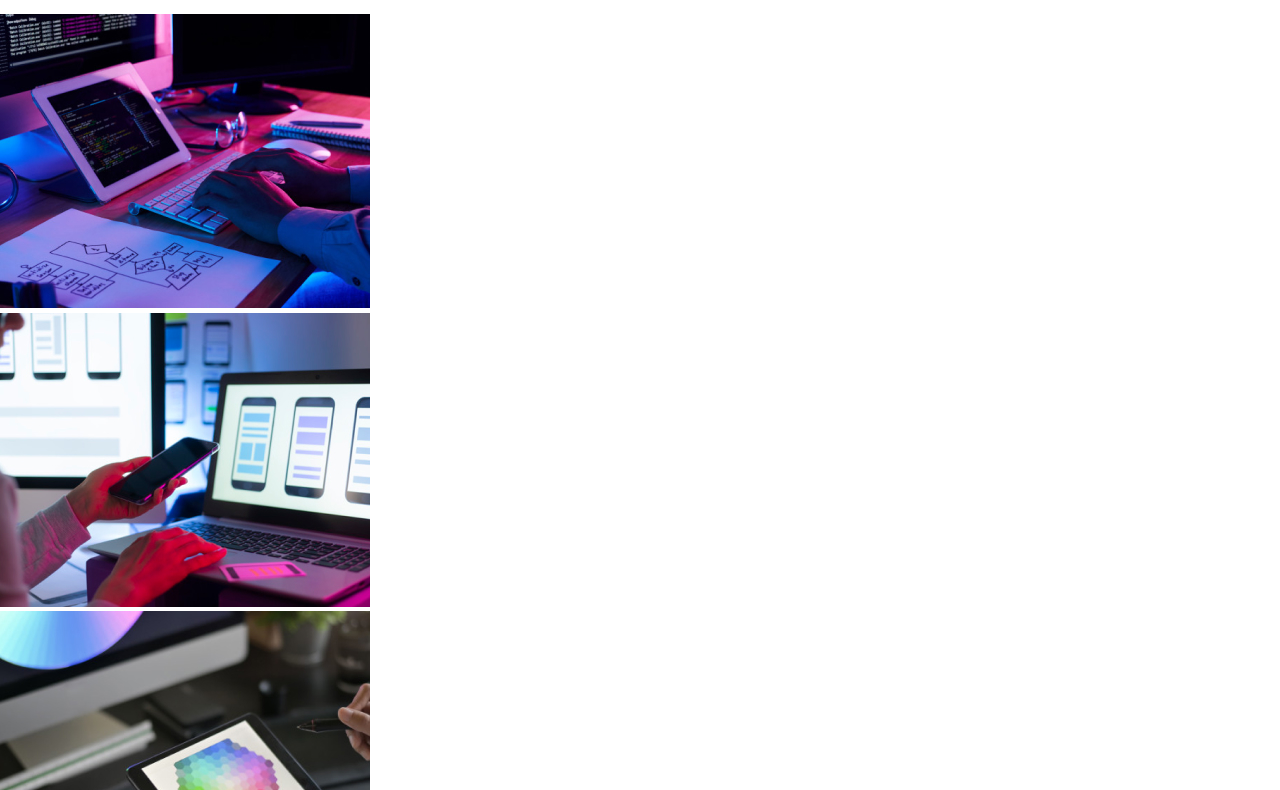
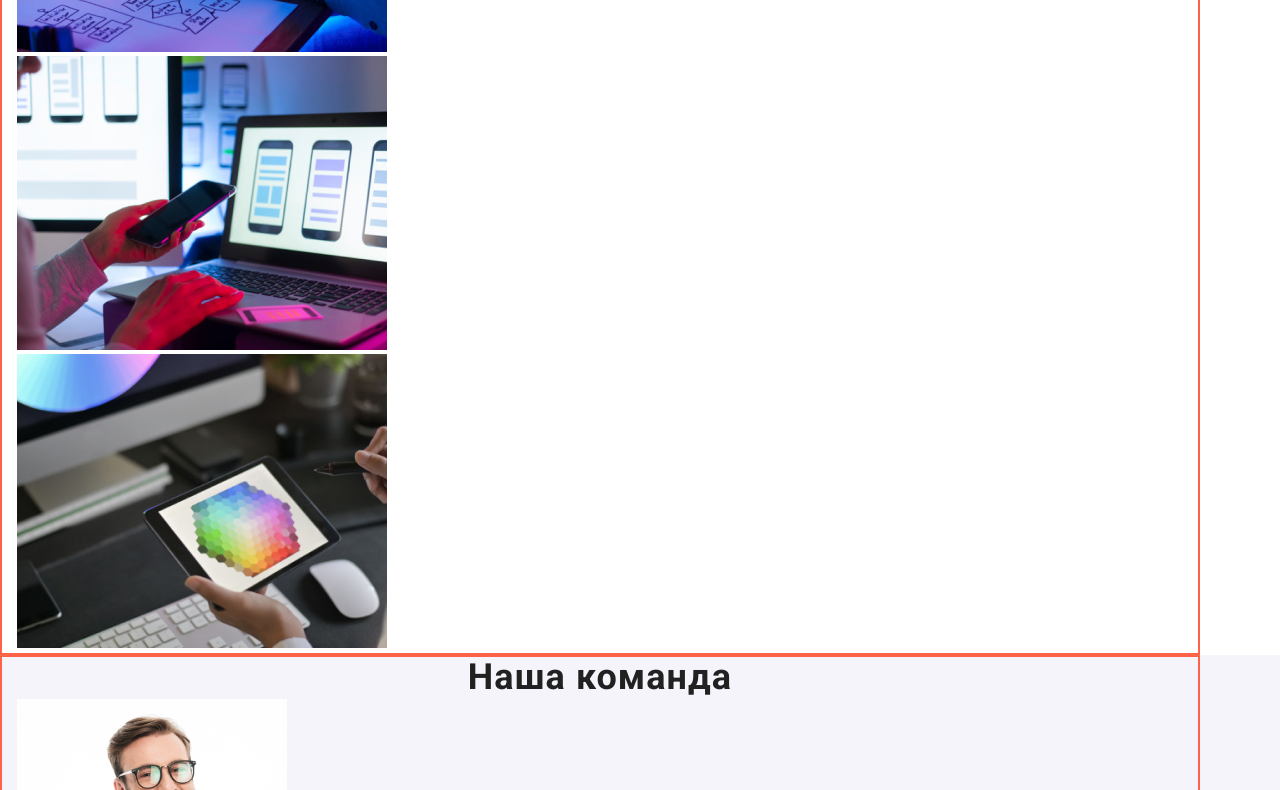
Before and after one commit to ASToliarchuk/web-studio3, a plain HTML site: page index.html in a window 1280 px wide. Shown: the part 757-1547 px from the top of the page. Drawn offline with nearby package versions, Linux system fonts and the light colour scheme.

Commit message:
Додає контейнер

```diff
--- a/css/styles.css
+++ b/css/styles.css
@@ -33,6 +33,17 @@ body {
     font-family: Roboto, sans-serif;
 }
 
+p,
+h1,
+h2,
+h3,
+h4,
+h5,
+h6 {
+    margin: 0;
+}
+
+
 a {
     text-decoration: none;
 }
@@ -41,6 +52,14 @@ ul {
     padding: 0;
     margin: 0;
     list-style: none;
+}
+
+.container{
+    width: 1200px;
+    padding-left: 15px;
+    padding-right: 15px;
+    border: 2px solid tomato;
+
 }
 
 
```
